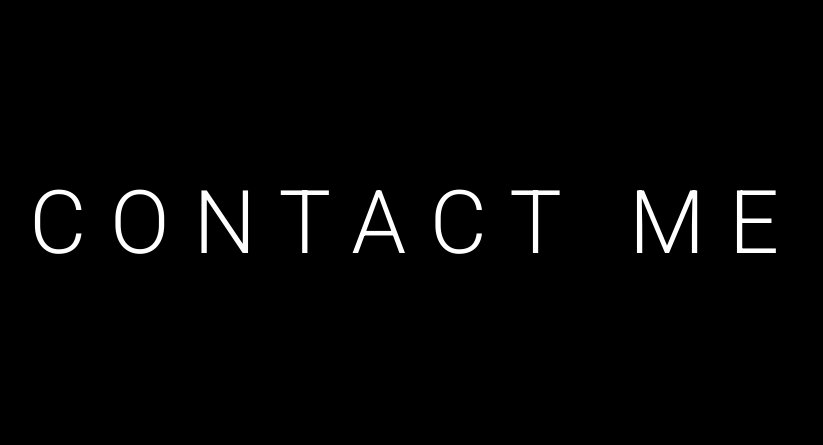
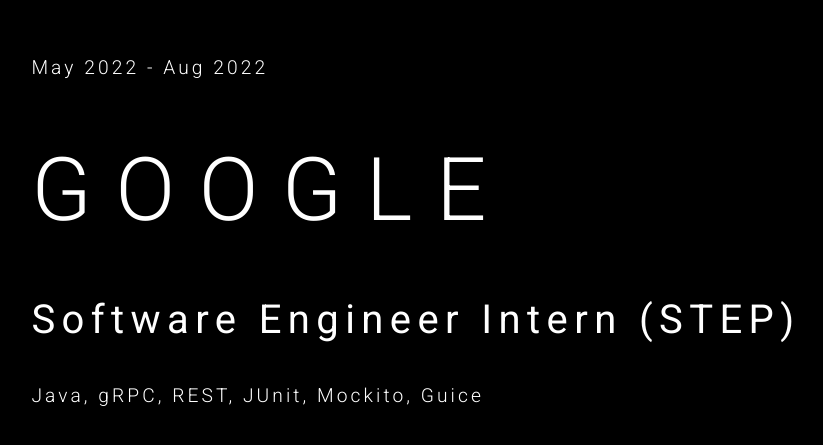
Before and after one commit to yejoyce8/personal-website, a React (Vite) app in the folder frontend/personal-website/: page /work in a window 1280 px wide. Before the commit this address led to /contactMe. Shown: the part 609-1054 px from the top of the page, without its empty margins (224-1047 px from the left). Built offline with nearby package versions, Linux system fonts and the light colour scheme.

Commit message:
WorkCard Implementation

```diff
--- /dev/null
+++ b/frontend/personal-website/src/components/WorkCard.jsx
@@ -0,0 +1,17 @@
+import "../pages/workpage.css"
+
+export default function WorkCard({ startDate, endDate, company, position, tech }) {
+    return (
+        <div className="work-card">
+            <p>{startDate} - {endDate}</p>
+            <h1>{company}</h1>
+            <h3 style={{fontWeight: 400, fontSize: "2.5em"}}>{position}</h3>
+            {tech.map((str, index) => (
+                <p key={index} style={{ display: "inline" }}>
+                    {str}
+                    {index < tech.length - 1 && ", "}
+                </p>
+            ))}
+        </div>
+    );
+}
--- a/frontend/personal-website/src/pages/WorkPage.jsx
+++ b/frontend/personal-website/src/pages/WorkPage.jsx
@@ -1,13 +1,14 @@
 import useScrollNavigation from "../hooks/useScrollNavigation.jsx";
 import {motion} from "framer-motion";
-
+import WorkCard from "../components/WorkCard.jsx";
+import "./workpage.css"
 export default function WorkPage() {
     window.scrollTo({
         behavior: "smooth",
         top: document.documentElement.scrollHeight / 2 - window.innerHeight / 2
     });
    document.documentElement.classList.add('dark-mode');
-    useScrollNavigation("/projects", "/aboutMe");
+    //useScrollNavigation("/projects", "/aboutMe");
         return (
             <div>
                 <motion.div
@@ -18,9 +19,37 @@ export default function WorkPage() {
                     transition={{ duration: 0.5 }}
                 >
                     <div className="container-center">
-                        <h1>Work page</h1>
+                        <div >
+                            <WorkCard
+                                startDate={workData[0].startDate}
+                                endDate={workData[0].endDate}
+                                company={workData[0].company}
+                                position={workData[0].position}
+                                tech={workData[0].tech}
+                            />
+                        </div>
+                        {/*<h1>Work page</h1>*/}
                     </div>
                 </motion.div>
             </div>
     )
 }
+
+const workData = [
+    {
+        company: "Google",
+        position: "Software Engineer Intern (STEP)",
+        startDate: "May 2022",
+        endDate: "Aug 2022",
+        tech: ["Java", "gRPC", "REST", "JUnit", "Mockito", "Guice"]
+    },
+
+]
+
+const sampleData = {
+    startDate: "January 2023",
+    endDate: "Present",
+    company: "Tech Corp",
+    position: "Software Engineer",
+    tech: ["JavaScript", "React", "Node.js"]
+}
--- /dev/null
+++ b/frontend/personal-website/src/pages/workpage.css
@@ -0,0 +1,3 @@
+.work-card {
+    justify-items: left;
+}
```
